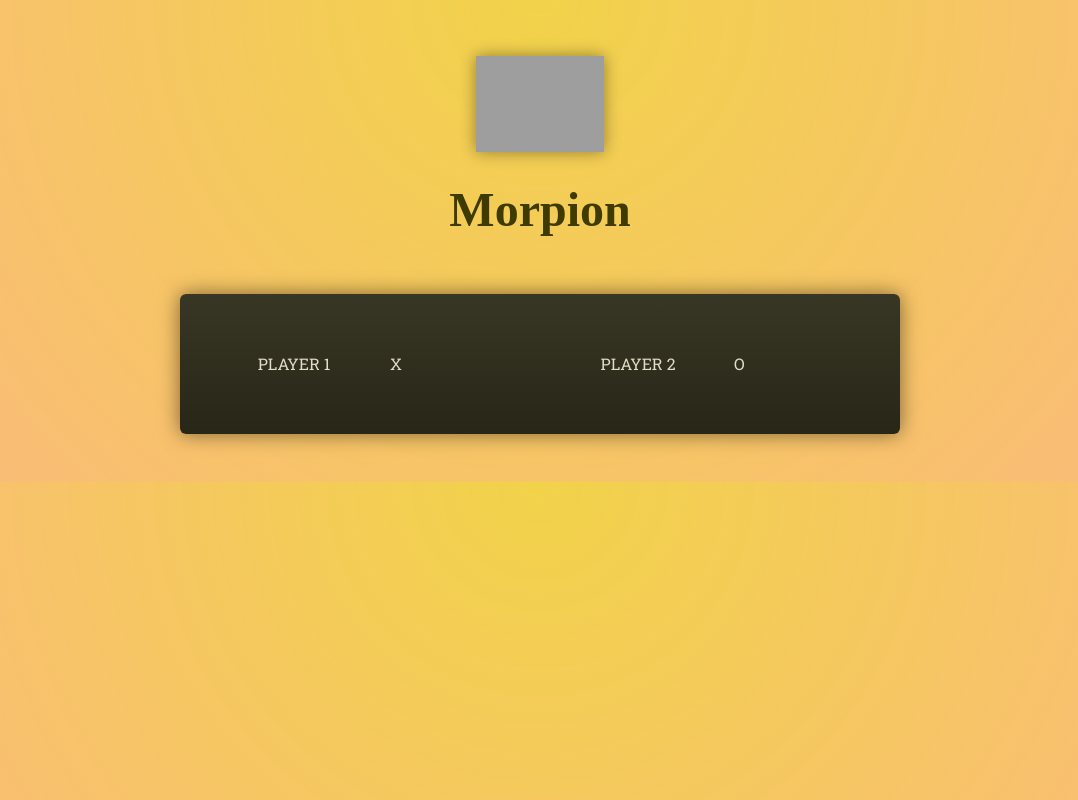
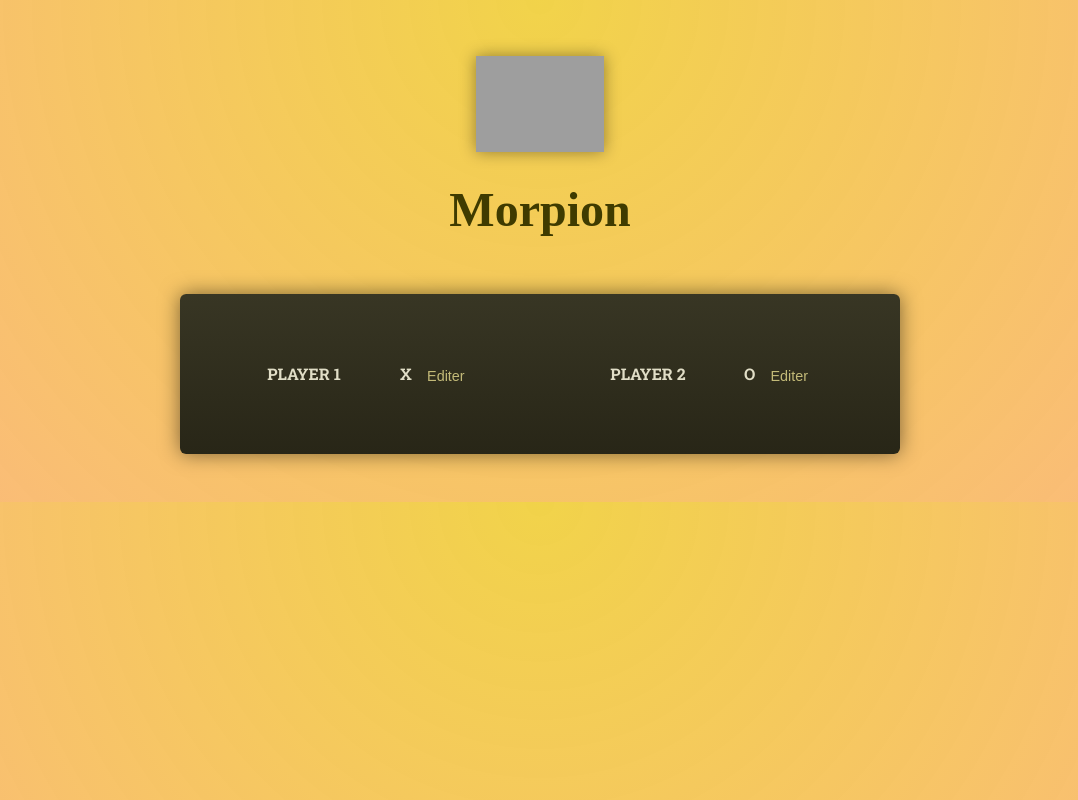
Before and after one commit to lambertkevin42/Morpion-game, a React (Vite) app: page / in a window 1280 px wide. Shown: the whole page, without its empty margins (100-1178 px from the left). Built offline with nearby package versions, Linux system fonts and the light colour scheme; grey boxes are pictures that could not be loaded; a web font is replaced by a local one.

Commit message:
added a 'editer' button with his css

```diff
--- a/src/components/Player/Player.jsx
+++ b/src/components/Player/Player.jsx
@@ -4,12 +4,18 @@ function Player() {
     return(
         <ol id="players">
             <li>
-                <span className="player-name">Player 1</span>
-                <span className="player-symbol">X</span>
+                <span className="player">
+                    <span className="player-name">Player 1</span>
+                    <span className="player-symbol">X</span>
+                </span>
+                <button>Editer</button>
             </li>
             <li>
-                <span className="player-name">Player 2</span>
-                <span className="player-symbol">O</span>
+            <span className="player">
+                    <span className="player-name">Player 2</span>
+                    <span className="player-symbol">O</span>
+                </span>
+                <button>Editer</button>
             </li>
         </ol>
     );
--- a/src/components/Player/player.css
+++ b/src/components/Player/player.css
@@ -15,6 +15,28 @@
     border: 2px solid transparent;
   }
 
+  #players button {
+    width: 3rem;
+    border: none;
+    background: none;
+    color: #c3ba78;
+    font-size: 0.9rem;
+    cursor: pointer;
+    transition: color 0.2s;
+    padding: 0.5rem 0.25rem 0.25rem 0.25rem;
+    text-align: center;
+  }
+
+  #players button:hover {
+    color: #f8ca31;
+  }
+
+  .player {
+    border: 2px solid transparent;
+    padding: 0.5rem;
+    border-radius: 4px;
+    font-weight: bold;
+  }
 
   .player-name {
     display: inline-block;
```
